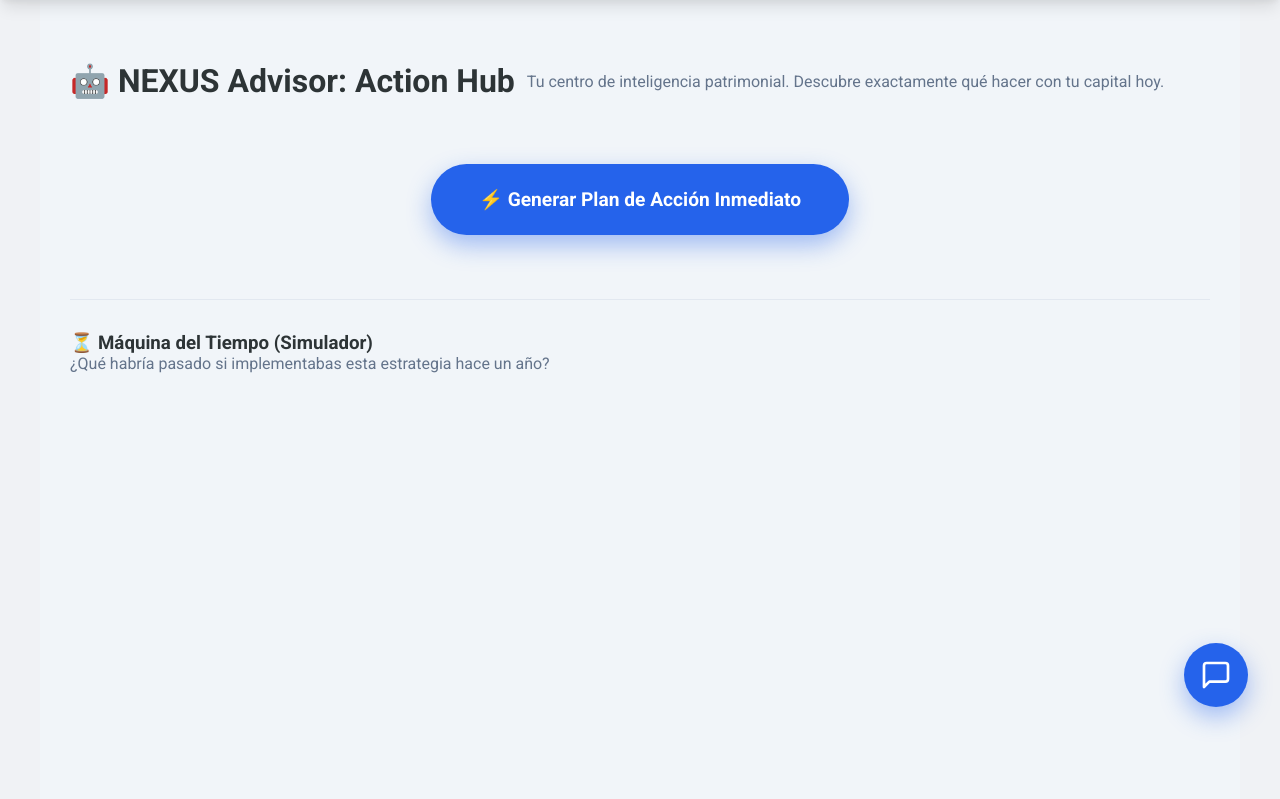
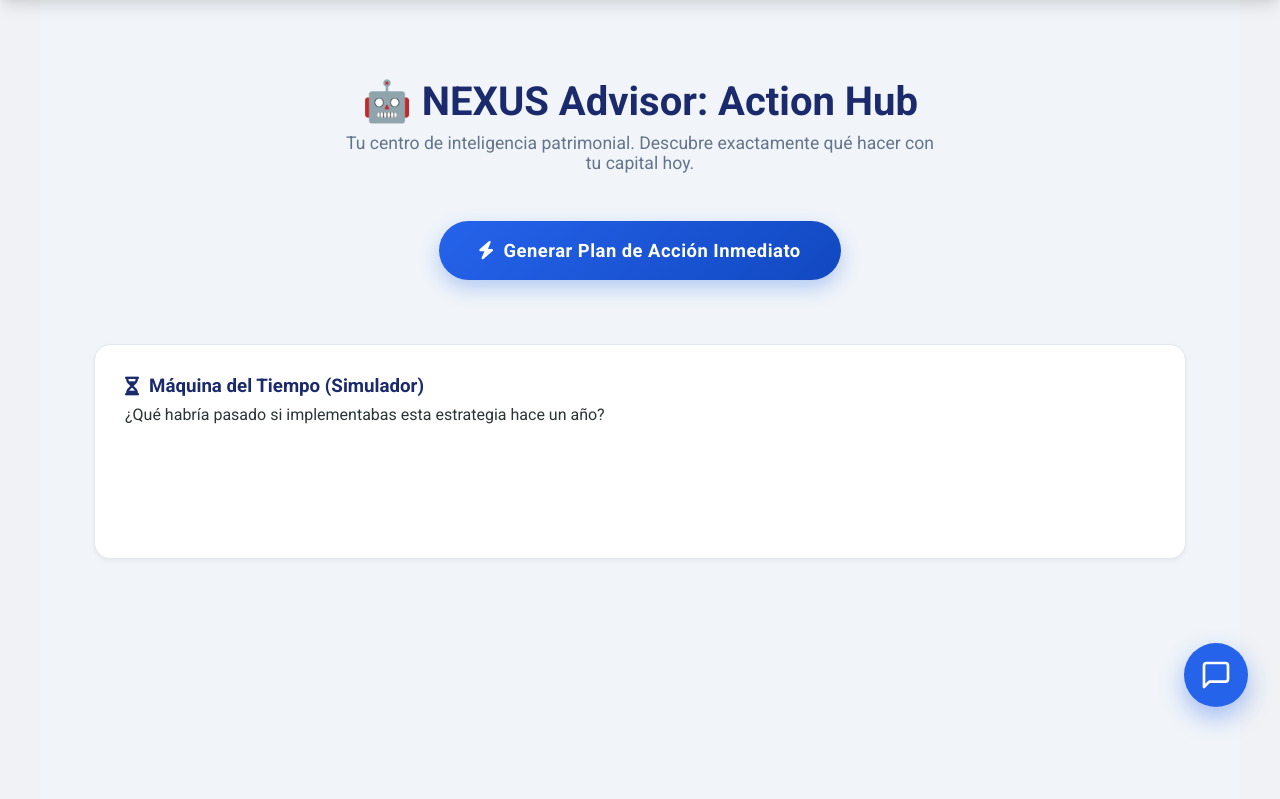
Before and after one commit to AlanBIOR/bior-invest-ai, a Django app: page /nexus-advisor/ in a window 1280 px wide. Shown: the part 61-860 px from the top of the page. Run offline with Django 5.2, Linux system fonts and the light colour scheme; the visitor is signed in with stand-in values (Sample User, id 1); some libraries are stand-ins or nearby versions.

Commit message:
UI: Rediseño Premium de Action Hub con SASS modular

```diff
--- a/static/assets/css/style.css
+++ b/static/assets/css/style.css
@@ -3657,159 +3657,243 @@ body.is-masked .maskable {
 }
 
 .action-hub-container {
-  padding: 2rem 0;
-}
-.action-hub-container .title-container {
-  margin-bottom: 2rem;
-}
-.action-hub-container .title-container .text-muted {
+  padding: 3rem 1.5rem;
+  max-width: 1200px;
+  margin: 0 auto;
+}
+.action-hub-container .nexus-header {
+  text-align: center;
+  margin-bottom: 3rem;
+}
+.action-hub-container .nexus-header h1 {
+  font-size: 2.5rem;
+  color: #1a2a6c;
+  margin-bottom: 0.5rem;
+  display: flex;
+  align-items: center;
+  justify-content: center;
+  gap: 10px;
+}
+.action-hub-container .nexus-header .text-muted {
+  font-size: 1.1rem;
+  max-width: 600px;
+  margin: 0 auto;
   color: #64748b;
 }
 .action-hub-container .decision-action-wrapper {
-  text-align: center;
-  margin: 4rem 0;
+  display: flex;
+  justify-content: center;
+  margin-bottom: 4rem;
 }
 .action-hub-container .btn-nexus-primary {
-  background-color: #2563eb;
+  background: linear-gradient(135deg, #2563eb, rgb(17.7142857143, 72.6285714286, 193.0857142857));
   color: #ffffff;
-  padding: 1.5rem 3rem;
-  font-size: 1.2rem;
+  padding: 1.2rem 2.5rem;
+  font-size: 1.15rem;
   border-radius: 50px;
   border: none;
   cursor: pointer;
-  font-weight: bold;
-  box-shadow: 0 10px 25px rgba(37, 99, 235, 0.4);
-  transition: transform 0.2s ease, opacity 0.2s ease;
+  font-weight: 700;
+  letter-spacing: 0.5px;
+  box-shadow: 0 8px 20px rgba(37, 99, 235, 0.3);
+  transition: all 0.3s ease;
+  display: flex;
+  align-items: center;
+  gap: 10px;
 }
 .action-hub-container .btn-nexus-primary:hover {
-  transform: translateY(-3px);
-  box-shadow: 0 15px 30px rgba(37, 99, 235, 0.5);
+  transform: translateY(-3px) scale(1.02);
+  box-shadow: 0 12px 25px rgba(37, 99, 235, 0.4);
+}
+.action-hub-container .btn-nexus-primary:active {
+  transform: translateY(1px);
 }
 .action-hub-container .btn-nexus-primary:disabled {
-  opacity: 0.7;
+  background: #64748b;
+  box-shadow: none;
   cursor: not-allowed;
   transform: none;
 }
 .action-hub-container .nexus-results-grid {
   display: none;
-  gap: 20px;
-  grid-template-columns: repeat(auto-fit, minmax(300px, 1fr));
+  gap: 24px;
+  grid-template-columns: repeat(auto-fit, minmax(320px, 1fr));
   margin-bottom: 4rem;
 }
 .action-hub-container .nexus-results-grid.is-visible {
   display: grid;
+  animation: fadeIn 0.6s ease-out forwards;
 }
 .action-hub-container .nexus-card {
-  background: #1c2128;
-  border: 1px solid #30363d;
-  border-radius: 12px;
-  padding: 20px;
-  box-shadow: 0 2px 4px rgba(0, 0, 0, 0.05);
+  background: #1e222b;
+  border: 1px solid rgba(255, 255, 255, 0.05);
+  border-radius: 16px;
+  padding: 24px;
+  box-shadow: 0 10px 30px rgba(0, 0, 0, 0.08);
   position: relative;
-  overflow: hidden;
+  display: flex;
+  flex-direction: column;
+  transition: transform 0.3s ease, box-shadow 0.3s ease;
+}
+.action-hub-container .nexus-card:hover {
+  transform: translateY(-5px);
+  box-shadow: 0 15px 35px rgba(0, 0, 0, 0.15);
 }
 .action-hub-container .nexus-card .nexus-card-header {
   display: flex;
   align-items: center;
-  gap: 10px;
-  margin-bottom: 15px;
+  gap: 12px;
+  margin-bottom: 20px;
 }
 .action-hub-container .nexus-card .nexus-icon-wrapper {
-  padding: 8px;
-  border-radius: 8px;
+  width: 40px;
+  height: 40px;
+  border-radius: 10px;
   display: flex;
   align-items: center;
   justify-content: center;
+  font-size: 1.2rem;
 }
 .action-hub-container .nexus-card .nexus-card-title {
   margin: 0;
-  font-size: 1.1rem;
-  color: #c9d1d9;
+  font-size: 1.15rem;
+  color: #f0f6fc;
+  font-weight: 600;
+}
+.action-hub-container .nexus-card .nexus-card-body {
+  flex-grow: 1;
+  display: flex;
+  flex-direction: column;
+  gap: 12px;
+  margin-bottom: 20px;
 }
 .action-hub-container .nexus-card .nexus-card-text {
   color: #8b949e;
   font-size: 0.95rem;
-  margin-bottom: 10px;
+  line-height: 1.6;
+  margin: 0;
 }
 .action-hub-container .nexus-card .nexus-card-text.mission-action {
   color: #ffffff;
-  font-size: 1.05rem;
-  font-weight: bold;
+  font-size: 1.1rem;
+  font-weight: 600;
+  background: rgba(255, 255, 255, 0.03);
+  padding: 16px;
+  border-radius: 10px;
+  border-left: 4px solid transparent;
 }
 .action-hub-container .nexus-card .nexus-card-text.mission-quote {
   font-size: 0.9rem;
-  margin-bottom: 15px;
+  font-style: italic;
+  color: rgba(139, 148, 158, 0.7);
+}
+.action-hub-container .nexus-card .nexus-badge-wrapper {
+  margin-top: auto;
 }
 .action-hub-container .nexus-card .nexus-badge {
   display: inline-block;
-  padding: 2px 10px;
-  border-radius: 12px;
-  font-size: 0.8rem;
-  font-weight: bold;
-  color: #ffffff;
+  padding: 6px 14px;
+  border-radius: 20px;
+  font-size: 0.75rem;
+  font-weight: 700;
+  text-transform: uppercase;
+  letter-spacing: 0.5px;
+}
+.action-hub-container .nexus-card.risk-high {
+  border-top: 4px solid #ef4444;
 }
 .action-hub-container .nexus-card.risk-high .nexus-icon-wrapper {
-  background: rgba(239, 68, 68, 0.2);
+  background: rgba(239, 68, 68, 0.15);
   color: #ef4444;
 }
 .action-hub-container .nexus-card.risk-high .nexus-badge {
-  background: #ef4444;
+  background: rgba(239, 68, 68, 0.15);
+  color: #ff7b72;
+  border: 1px solid rgba(239, 68, 68, 0.3);
+}
+.action-hub-container .nexus-card.risk-medium {
+  border-top: 4px solid #f59e0b;
 }
 .action-hub-container .nexus-card.risk-medium .nexus-icon-wrapper {
-  background: rgba(245, 158, 11, 0.2);
+  background: rgba(245, 158, 11, 0.15);
   color: #f59e0b;
 }
 .action-hub-container .nexus-card.risk-medium .nexus-badge {
-  background: #f59e0b;
+  background: rgba(245, 158, 11, 0.15);
+  color: #f59e0b;
+  border: 1px solid rgba(245, 158, 11, 0.3);
+}
+.action-hub-container .nexus-card.risk-low {
+  border-top: 4px solid #00b894;
 }
 .action-hub-container .nexus-card.risk-low .nexus-icon-wrapper {
-  background: rgba(0, 184, 148, 0.2);
+  background: rgba(0, 184, 148, 0.15);
   color: #00b894;
 }
 .action-hub-container .nexus-card.risk-low .nexus-badge {
-  background: #00b894;
+  background: rgba(0, 184, 148, 0.15);
+  color: #00b894;
+  border: 1px solid rgba(0, 184, 148, 0.3);
 }
 .action-hub-container .nexus-card.card-mission {
-  border-color: #16a34a;
-}
-.action-hub-container .nexus-card.card-mission .mission-border {
-  position: absolute;
-  top: 0;
-  left: 0;
-  width: 4px;
-  height: 100%;
-  background: #16a34a;
+  border-top: 4px solid #16a34a;
+  background: linear-gradient(180deg, #1e222b 0%, #161b22 100%);
 }
 .action-hub-container .nexus-card.card-mission .nexus-icon-wrapper {
-  background: rgba(22, 163, 74, 0.2);
+  background: rgba(22, 163, 74, 0.15);
   color: #16a34a;
 }
+.action-hub-container .nexus-card.card-mission .mission-action {
+  border-left-color: #16a34a;
+}
 .action-hub-container .nexus-card.card-mission .nexus-badge {
-  background: #16a34a;
-  color: #000;
+  background: rgba(22, 163, 74, 0.15);
+  color: #16a34a;
+  border: 1px solid rgba(22, 163, 74, 0.3);
+}
+.action-hub-container .nexus-card.card-fiscal {
+  border-top: 4px solid #7c3aed;
 }
 .action-hub-container .nexus-card.card-fiscal .nexus-icon-wrapper {
-  background: rgba(124, 58, 237, 0.2);
+  background: rgba(124, 58, 237, 0.15);
   color: #7c3aed;
 }
 .action-hub-container .nexus-error-alert {
   grid-column: 1/-1;
   background: rgba(239, 68, 68, 0.1);
-  border: 1px solid #ef4444;
+  border: 1px solid rgba(239, 68, 68, 0.3);
   color: #ef4444;
-  padding: 15px;
-  border-radius: 8px;
+  padding: 20px;
+  border-radius: 12px;
   text-align: center;
+  font-weight: 600;
 }
 .action-hub-container .time-machine-section {
-  margin-top: 3rem;
-  border-top: 1px solid #e2e8f0;
-  padding-top: 2rem;
-}
-.action-hub-container .time-machine-section .text-muted {
-  color: #64748b;
-}
-
+  background: #ffffff;
+  border-radius: 16px;
+  padding: 30px;
+  box-shadow: 0 2px 4px rgba(0, 0, 0, 0.05);
+  border: 1px solid #e2e8f0;
+  margin-top: 4rem;
+}
+.action-hub-container .time-machine-section h3 {
+  color: #1a2a6c;
+  margin-bottom: 0.5rem;
+  display: flex;
+  align-items: center;
+  gap: 10px;
+}
+
+@keyframes fadeIn {
+  from {
+    opacity: 0;
+    transform: translateY(20px);
+  }
+  to {
+    opacity: 1;
+    transform: translateY(0);
+  }
+}
 .auth-page {
   display: flex;
   justify-content: center;
--- a/static/assets/js/modules/nexus_advisor.js
+++ b/static/assets/js/modules/nexus_advisor.js
@@ -29,40 +29,48 @@ export function initNexusAdvisor() {
             if (result.status === 'success') {
                 const data = result.data;
 
-                // 3. Lógica de Clases CSS para el Riesgo
                 const nivelRiesgo = data.nivel_riesgo.toLowerCase();
                 let riskClass = 'risk-low';
                 if (nivelRiesgo.includes('alto')) riskClass = 'risk-high';
                 else if (nivelRiesgo.includes('medio')) riskClass = 'risk-medium';
 
-                // 4. Renderizado Limpio de Tarjetas Dinámicas
+                // Renderizado con la nueva estructura Flexbox
                 const htmlTarjetas = `
                     <div class="nexus-card ${riskClass}">
                         <div class="nexus-card-header">
                             <span class="nexus-icon-wrapper"><i class="fas fa-exclamation-triangle"></i></span>
                             <h3 class="nexus-card-title">Diagnóstico de Riesgo</h3>
                         </div>
-                        <p class="nexus-card-text">${data.riesgo_detectado}</p>
-                        <span class="nexus-badge">Nivel: ${data.nivel_riesgo}</span>
+                        <div class="nexus-card-body">
+                            <p class="nexus-card-text">${data.riesgo_detectado}</p>
+                        </div>
+                        <div class="nexus-badge-wrapper">
+                            <span class="nexus-badge">Nivel: ${data.nivel_riesgo}</span>
+                        </div>
                     </div>
 
                     <div class="nexus-card card-mission">
-                        <div class="mission-border"></div>
                         <div class="nexus-card-header">
-                            <span class="nexus-icon-wrapper"><i class="fas fa-bolt"></i></span>
+                            <span class="nexus-icon-wrapper"><i class="fas fa-bullseye"></i></span>
                             <h3 class="nexus-card-title">Tu Misión de Hoy</h3>
                         </div>
-                        <p class="nexus-card-text mission-action">${data.accion_inmediata}</p>
-                        <p class="nexus-card-text mission-quote"><em>" ${data.justificacion} "</em></p>
-                        <span class="nexus-badge">Objetivo Mínimo: ${data.porcentaje_objetivo}</span>
+                        <div class="nexus-card-body">
+                            <p class="nexus-card-text mission-action">${data.accion_inmediata}</p>
+                            <p class="nexus-card-text mission-quote">" ${data.justificacion} "</p>
+                        </div>
+                        <div class="nexus-badge-wrapper">
+                            <span class="nexus-badge">Objetivo: ${data.porcentaje_objetivo}</span>
+                        </div>
                     </div>
 
                     <div class="nexus-card card-fiscal">
                         <div class="nexus-card-header">
-                            <span class="nexus-icon-wrapper"><i class="fas fa-file-invoice-dollar"></i></span>
+                            <span class="nexus-icon-wrapper"><i class="fas fa-landmark"></i></span>
                             <h3 class="nexus-card-title">Hack Fiscal México</h3>
                         </div>
-                        <p class="nexus-card-text">${data.hack_fiscal}</p>
+                        <div class="nexus-card-body">
+                            <p class="nexus-card-text">${data.hack_fiscal}</p>
+                        </div>
                     </div>
                 `;
 
--- a/static/assets/sass/pages/_nexus_advisor.scss
+++ b/static/assets/sass/pages/_nexus_advisor.scss
@@ -1,163 +1,234 @@
 @use "../abstracts/variables" as *;
 @use "../abstracts/mixins" as *;
+@use "sass:color";
 
 .action-hub-container {
-    padding: 2rem 0;
+    padding: 3rem 1.5rem;
+    max-width: 1200px;
+    margin: 0 auto;
 
-    .title-container {
-        margin-bottom: 2rem;
-        .text-muted { color: $text-muted; }
+    .nexus-header {
+        text-align: center;
+        margin-bottom: 3rem;
+
+        h1 {
+            font-size: 2.5rem;
+            color: $primary-color;
+            margin-bottom: 0.5rem;
+            display: flex;
+            align-items: center;
+            justify-content: center;
+            gap: 10px;
+        }
+
+        .text-muted {
+            font-size: 1.1rem;
+            max-width: 600px;
+            margin: 0 auto;
+            color: $text-muted;
+        }
     }
 
     .decision-action-wrapper {
-        text-align: center;
-        margin: 4rem 0;
+        display: flex;
+        justify-content: center;
+        margin-bottom: 4rem;
     }
 
+    // Botón Premium
     .btn-nexus-primary {
-        background-color: $cat-renta-variable;
+        background: linear-gradient(135deg, $cat-renta-variable, color.adjust($cat-renta-variable, $lightness: -12%));
         color: $white;
-        padding: 1.5rem 3rem;
-        font-size: 1.2rem;
+        padding: 1.2rem 2.5rem;
+        font-size: 1.15rem;
         border-radius: 50px;
         border: none;
         cursor: pointer;
-        font-weight: bold;
-        box-shadow: 0 10px 25px rgba($cat-renta-variable, 0.4);
-        transition: transform 0.2s ease, opacity 0.2s ease;
+        font-weight: 700;
+        letter-spacing: 0.5px;
+        box-shadow: 0 8px 20px rgba($cat-renta-variable, 0.3);
+        transition: all 0.3s ease;
+        display: flex;
+        align-items: center;
+        gap: 10px;
 
         &:hover {
-            transform: translateY(-3px);
-            box-shadow: 0 15px 30px rgba($cat-renta-variable, 0.5);
+            transform: translateY(-3px) scale(1.02);
+            box-shadow: 0 12px 25px rgba($cat-renta-variable, 0.4);
+        }
+
+        &:active {
+            transform: translateY(1px);
         }
 
         &:disabled {
-            opacity: 0.7;
+            background: $text-muted;
+            box-shadow: none;
             cursor: not-allowed;
             transform: none;
         }
     }
 
-    // Grid Contenedor
+    // Grid de Tarjetas
     .nexus-results-grid {
-        display: none; // Oculto por defecto
-        gap: 20px;
-        grid-template-columns: repeat(auto-fit, minmax(300px, 1fr));
+        display: none;
+        gap: 24px;
+        grid-template-columns: repeat(auto-fit, minmax(320px, 1fr));
         margin-bottom: 4rem;
 
         &.is-visible {
             display: grid;
+            animation: fadeIn 0.6s ease-out forwards;
         }
     }
 
-    // Diseño de las Tarjetas de IA (Mantenemos el look oscuro/tecnológico)
+    // Estilo de las Tarjetas
     .nexus-card {
-        background: #1c2128; // Fondo dark-mode para contraste AI
-        border: 1px solid #30363d;
-        border-radius: 12px;
-        padding: 20px;
-        box-shadow: $shadow-sm;
+        background: #1e222b; // Tono oscuro profundo
+        border: 1px solid rgba(255, 255, 255, 0.05);
+        border-radius: 16px;
+        padding: 24px;
+        box-shadow: 0 10px 30px rgba(0, 0, 0, 0.08);
         position: relative;
-        overflow: hidden;
+        display: flex;
+        flex-direction: column; // Vital para que el botón/badge quede siempre abajo
+        transition: transform 0.3s ease, box-shadow 0.3s ease;
+
+        &:hover {
+            transform: translateY(-5px);
+            box-shadow: 0 15px 35px rgba(0, 0, 0, 0.15);
+        }
 
         .nexus-card-header {
             display: flex;
             align-items: center;
-            gap: 10px;
-            margin-bottom: 15px;
+            gap: 12px;
+            margin-bottom: 20px;
         }
 
         .nexus-icon-wrapper {
-            padding: 8px;
-            border-radius: 8px;
+            width: 40px;
+            height: 40px;
+            border-radius: 10px;
             display: flex;
             align-items: center;
             justify-content: center;
+            font-size: 1.2rem;
         }
 
         .nexus-card-title {
             margin: 0;
-            font-size: 1.1rem;
-            color: #c9d1d9;
+            font-size: 1.15rem;
+            color: #f0f6fc;
+            font-weight: 600;
+        }
+
+        .nexus-card-body {
+            flex-grow: 1;
+            display: flex;
+            flex-direction: column;
+            gap: 12px;
+            margin-bottom: 20px;
         }
 
         .nexus-card-text {
             color: #8b949e;
             font-size: 0.95rem;
-            margin-bottom: 10px;
+            line-height: 1.6;
+            margin: 0;
 
             &.mission-action {
-                color: $white;
-                font-size: 1.05rem;
-                font-weight: bold;
+                color: #ffffff;
+                font-size: 1.1rem;
+                font-weight: 600;
+                background: rgba(255, 255, 255, 0.03);
+                padding: 16px;
+                border-radius: 10px;
+                border-left: 4px solid transparent;
             }
 
             &.mission-quote {
                 font-size: 0.9rem;
-                margin-bottom: 15px;
+                font-style: italic;
+                color: rgba(#8b949e, 0.7);
             }
+        }
+
+        .nexus-badge-wrapper {
+            margin-top: auto; // Empuja el badge hacia el fondo de la tarjeta
         }
 
         .nexus-badge {
             display: inline-block;
-            padding: 2px 10px;
-            border-radius: 12px;
-            font-size: 0.8rem;
-            font-weight: bold;
-            color: $white;
+            padding: 6px 14px;
+            border-radius: 20px;
+            font-size: 0.75rem;
+            font-weight: 700;
+            text-transform: uppercase;
+            letter-spacing: 0.5px;
         }
 
-        // Variantes de Riesgo (Dinámicas)
+        // Variantes de Color (Borde superior y acentos)
         &.risk-high {
-            .nexus-icon-wrapper { background: rgba($error-red, 0.2); color: $error-red; }
-            .nexus-badge { background: $error-red; }
+            border-top: 4px solid $error-red;
+            .nexus-icon-wrapper { background: rgba($error-red, 0.15); color: $error-red; }
+            .nexus-badge { background: rgba($error-red, 0.15); color: #ff7b72; border: 1px solid rgba($error-red, 0.3); }
         }
         &.risk-medium {
-            // Un naranja para nivel medio
-            .nexus-icon-wrapper { background: rgba(#f59e0b, 0.2); color: #f59e0b; }
-            .nexus-badge { background: #f59e0b; }
+            border-top: 4px solid #f59e0b;
+            .nexus-icon-wrapper { background: rgba(#f59e0b, 0.15); color: #f59e0b; }
+            .nexus-badge { background: rgba(#f59e0b, 0.15); color: #f59e0b; border: 1px solid rgba(#f59e0b, 0.3); }
         }
         &.risk-low {
-            .nexus-icon-wrapper { background: rgba($success-green, 0.2); color: $success-green; }
-            .nexus-badge { background: $success-green; }
+            border-top: 4px solid $success-green;
+            .nexus-icon-wrapper { background: rgba($success-green, 0.15); color: $success-green; }
+            .nexus-badge { background: rgba($success-green, 0.15); color: $success-green; border: 1px solid rgba($success-green, 0.3); }
         }
 
-        // Variante Misión de Hoy
         &.card-mission {
-            border-color: $cat-inmuebles; // Verde
-
-            .mission-border {
-                position: absolute;
-                top: 0; left: 0;
-                width: 4px; height: 100%;
-                background: $cat-inmuebles;
-            }
-            .nexus-icon-wrapper { background: rgba($cat-inmuebles, 0.2); color: $cat-inmuebles; }
-            .nexus-badge { background: $cat-inmuebles; color: #000; }
+            border-top: 4px solid $cat-inmuebles;
+            background: linear-gradient(180deg, #1e222b 0%, #161b22 100%);
+            .nexus-icon-wrapper { background: rgba($cat-inmuebles, 0.15); color: $cat-inmuebles; }
+            .mission-action { border-left-color: $cat-inmuebles; }
+            .nexus-badge { background: rgba($cat-inmuebles, 0.15); color: $cat-inmuebles; border: 1px solid rgba($cat-inmuebles, 0.3); }
         }
 
-        // Variante Hack Fiscal
         &.card-fiscal {
-            .nexus-icon-wrapper { background: rgba($cat-private-equity, 0.2); color: $cat-private-equity; } // Púrpura
+            border-top: 4px solid $cat-private-equity;
+            .nexus-icon-wrapper { background: rgba($cat-private-equity, 0.15); color: $cat-private-equity; }
         }
     }
 
-    // Alerta de Error
     .nexus-error-alert {
         grid-column: 1 / -1;
         background: rgba($error-red, 0.1);
-        border: 1px solid $error-red;
+        border: 1px solid rgba($error-red, 0.3);
         color: $error-red;
-        padding: 15px;
-        border-radius: 8px;
+        padding: 20px;
+        border-radius: 12px;
         text-align: center;
+        font-weight: 600;
     }
 
     .time-machine-section {
-        margin-top: 3rem;
-        border-top: 1px solid $border-color;
-        padding-top: 2rem;
+        background: $white;
+        border-radius: 16px;
+        padding: 30px;
+        box-shadow: $shadow-sm;
+        border: 1px solid $border-color;
+        margin-top: 4rem;
 
-        .text-muted { color: $text-muted; }
+        h3 {
+            color: $primary-color;
+            margin-bottom: 0.5rem;
+            display: flex;
+            align-items: center;
+            gap: 10px;
+        }
     }
 }
+
+@keyframes fadeIn {
+    from { opacity: 0; transform: translateY(20px); }
+    to { opacity: 1; transform: translateY(0); }
+}
--- a/templates/pages/nexus_advisor.html
+++ b/templates/pages/nexus_advisor.html
@@ -4,14 +4,14 @@
 {% block content %}
 <div class="action-hub-container">
 
-    <div class="title-container">
+    <div class="nexus-header">
         <h1>🤖 NEXUS Advisor: Action Hub</h1>
         <p class="text-muted">Tu centro de inteligencia patrimonial. Descubre exactamente qué hacer con tu capital hoy.</p>
     </div>
 
     <div class="decision-action-wrapper">
         <button id="btn-decision-mode" class="btn-nexus-primary" data-url="{% url 'api_modo_decision' %}">
-            ⚡ Generar Plan de Acción Inmediato
+            <i class="fas fa-bolt"></i> Generar Plan de Acción Inmediato
         </button>
     </div>
 
@@ -19,7 +19,7 @@
         </div>
 
     <div class="time-machine-section">
-        <h3>⏳ Máquina del Tiempo (Simulador)</h3>
+        <h3><i class="fas fa-hourglass-half"></i> Máquina del Tiempo (Simulador)</h3>
         <p class="text-muted">¿Qué habría pasado si implementabas esta estrategia hace un año?</p>
         <canvas id="timeMachineChart" height="100"></canvas>
     </div>
```
Also changed, not shown: 1 other file.
